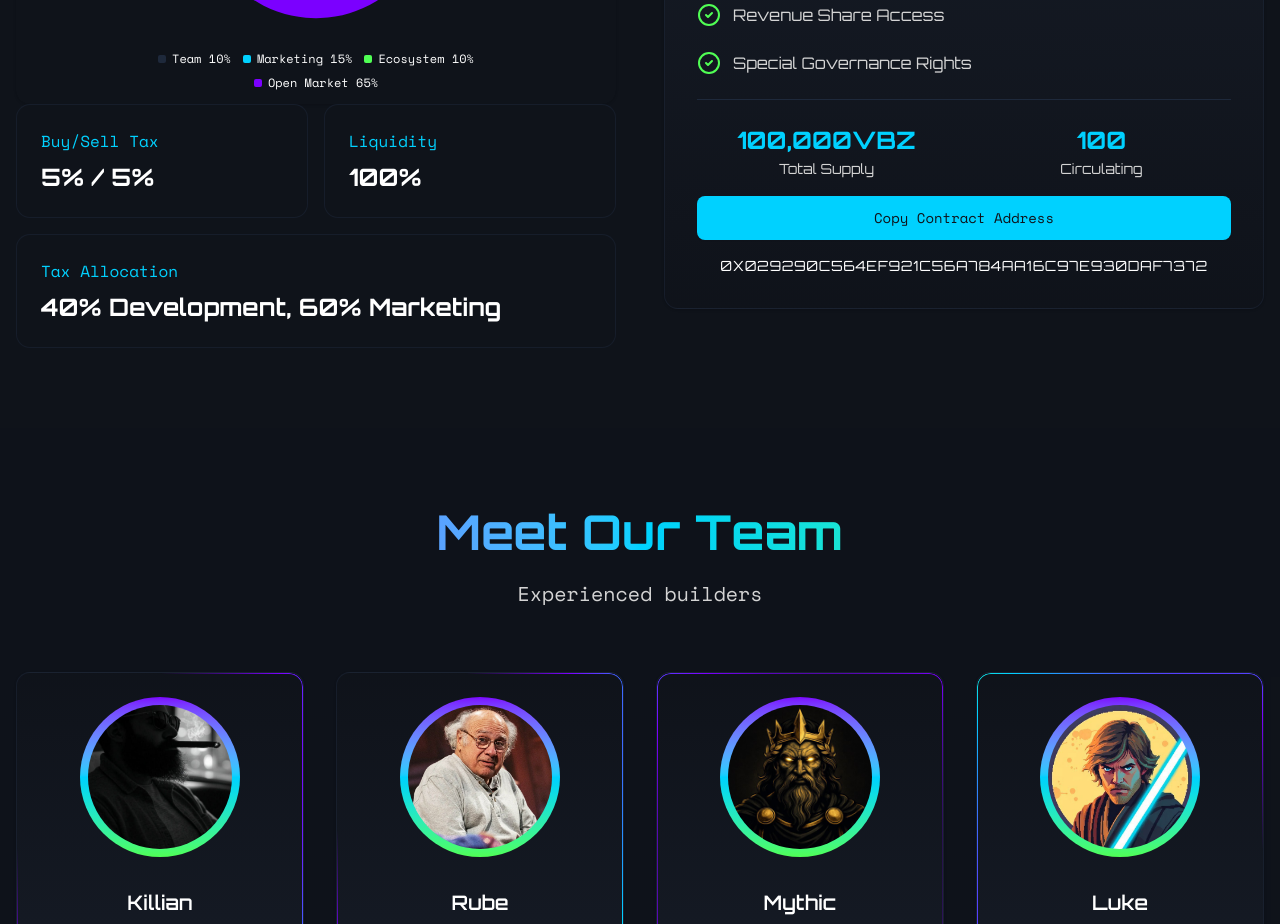
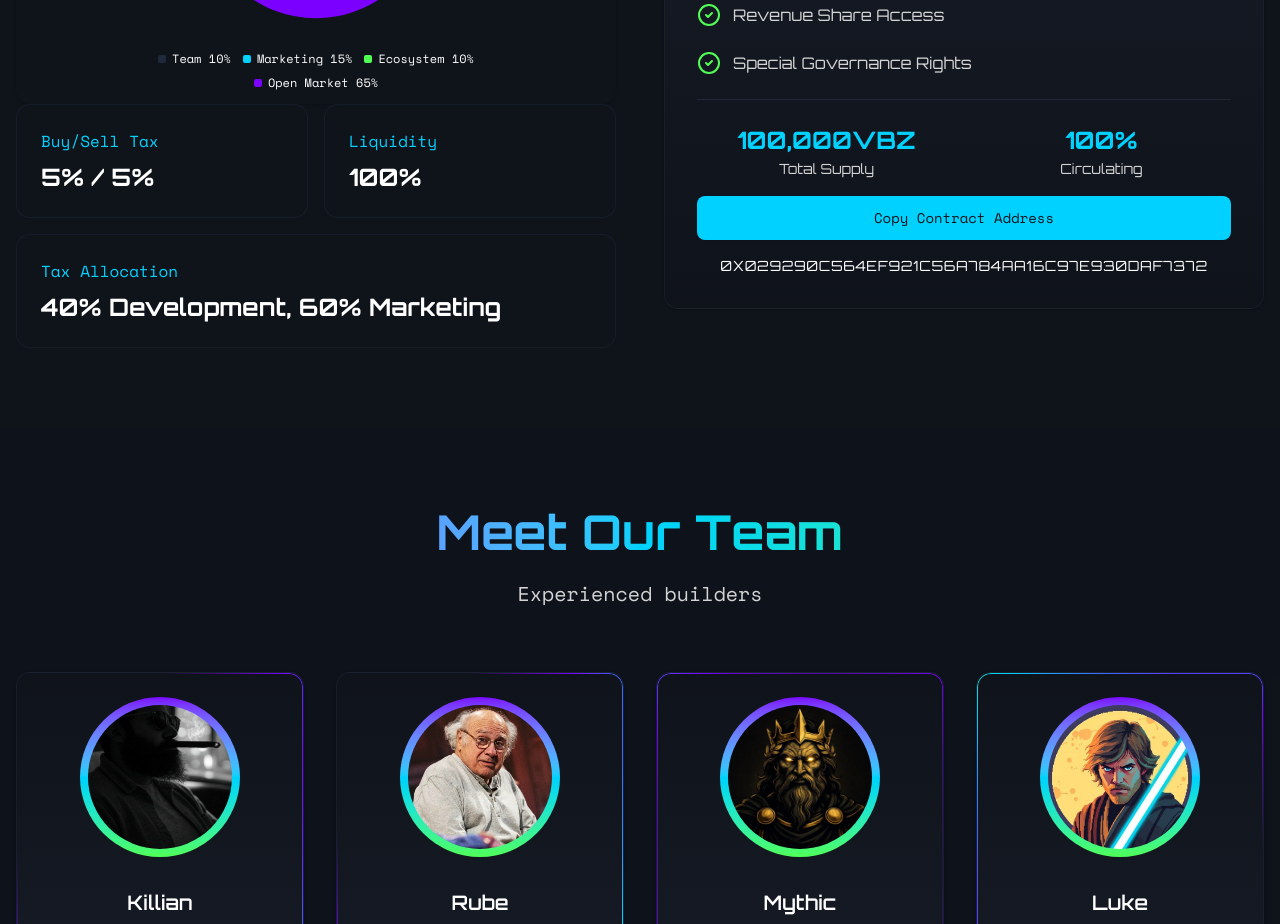
Before and after one commit to Atimscreative/vibezly-landing-page, a React (Vite) app: page / in a window 1280 px wide. Shown: the part 2880-3804 px from the top of the page. Built offline with nearby package versions, Linux system fonts and the light colour scheme.

Commit message:
fixed token circulation value and button text to view app

```diff
--- a/src/components/home-components/Tokenomics.tsx
+++ b/src/components/home-components/Tokenomics.tsx
@@ -113,7 +113,7 @@ export default function Tokenomics() {
                     </div>
                     <div>
                       <div className="text-vibezly-cyan font-orbitron text-2xl font-bold">
-                        100
+                        100%
                       </div>
                       <span className="font-orbitron text-sm">Circulating</span>
                     </div>
--- a/src/components/utilities-components/HeroUtilities.tsx
+++ b/src/components/utilities-components/HeroUtilities.tsx
@@ -49,7 +49,7 @@ export default function UtilitiesHero() {
               <div className="bg-vibezly-dark absolute top-1/2 left-1/2 h-[90%] w-[97.5%] -translate-1/2 rounded-sm"></div>
               <span className="relative z-10 flex gap-2">
                 <TrendingUp className="mr-2 h-5 w-5" />
-                View Dashboard
+                View App
               </span>
             </Button>
           </div>
```
